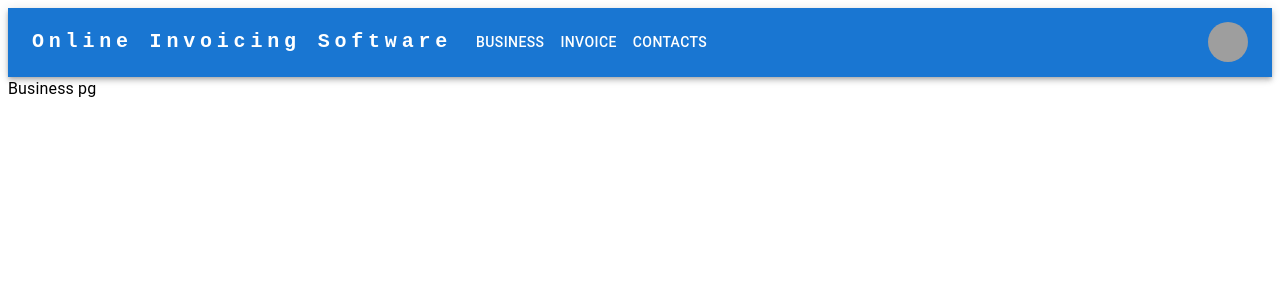
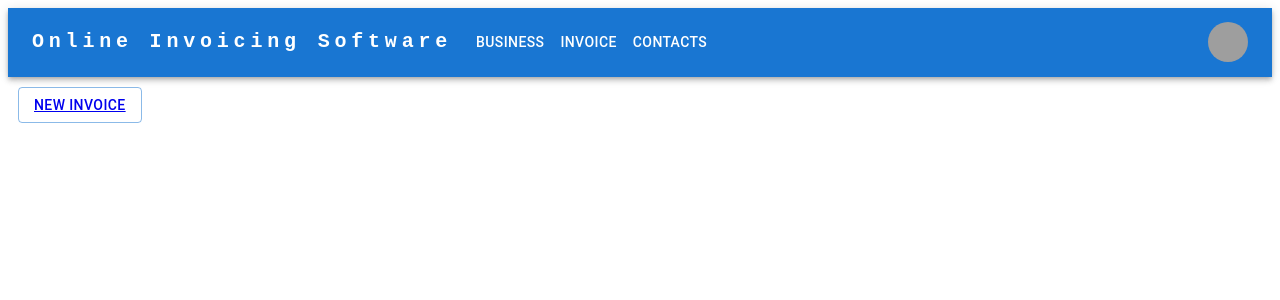
Before and after one commit to KwanSiong007/Online-invoicing-software_frontend, a React (Vite) app: page /Business in a window 1280 px wide. Shown: the top 300 px of the page. Built offline with nearby package versions, Linux system fonts and the light colour scheme; grey boxes are pictures that could not be loaded.

Commit message:
feat: added "New invoice" button that used to redirect to Invoice page

```diff
--- a/src/pages/Business.jsx
+++ b/src/pages/Business.jsx
@@ -1,6 +1,15 @@
-import { Typography } from "@mui/material";
+// it has "New invoice" button
+// shows all, awaiting payment & paid invoice
+import { Button } from "@mui/material";
+import { Link } from "react-router-dom";
 
 function Business() {
-  return <Typography>Business pg</Typography>;
+  return (
+    <div style={{ margin: "10px 10px" }}>
+      <Button variant="outlined">
+        <Link to={`/${"Invoice"}`}>{"New Invoice"}</Link>
+      </Button>
+    </div>
+  );
 }
 export default Business;
```
